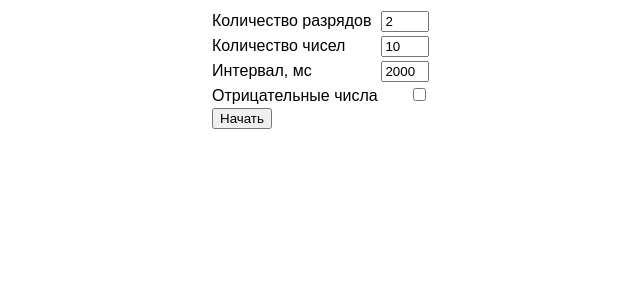
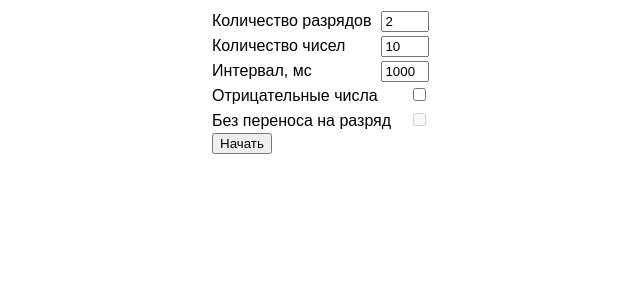
Before and after one commit to panaramix/panaramix.github.io, a Jekyll site: the page counter.html, which Jekyll copies as it is, in a window 1280 px wide. Shown: the top 300 px of the page, without its empty margins (178-818 px from the left). Built offline with Jekyll 4.4.1, drawn with Linux system fonts in a browser that asks for light colours; part of the change alters nothing that is shown.

Commit message:
доработка Счета

```diff
--- a/counter.html
+++ b/counter.html
@@ -7,8 +7,8 @@
 </head>
 <body>
     <div id="numbers" class="numbers">
+      <div id="debug"></div>
       <h1 id="counter"></h1>
-      <input type="button" value="Готово!" onClick="showParam()"/>
     </div>
 
     <div id="param" class="param">
@@ -25,7 +25,7 @@
 
       <div class="field">
         <label for="interval">Интервал, мс</label>
-        <input type="text" id="interval" value="2000">
+        <input type="text" id="interval" value="1000">
       </div>
 
       <div class="field">
@@ -33,10 +33,15 @@
         <input type="checkbox" id="negative">
       </div>
 
+      <div class="field">
+        <label for="nocarryover">Без переноса на разряд</label>
+        <input type="checkbox" id="nocarryover" disabled>
+      </div>
+
         <input type="button" value="Начать" onClick="startCount()"/>
     </div>
 
-    <div id="debug"></div>
+
 
     <script type="text/javascript">
 
@@ -51,30 +56,45 @@
         var amount = parseInt(document.getElementById("amount").value, 10);
         var interval = parseInt(document.getElementById("interval").value, 10);
         var negative = document.getElementById("negative").checked;
+        var nocarryover = document.getElementById("nocarryover").checked;
 
         var arr = [];
         var max = Math.pow(10, range) - 1;
         var min = negative ? -max : 1;
+        var lastNum = 0;
+        var sum = 0;
 
         for (i = 0; i < amount; i ++) {
-          arr.push(randomInteger(min, max));
+          if (nocarryover) {
+
+          } else {
+            var randomNum = randomInteger(min, max);
+          }
+          if (randomNum == 0 || randomNum == lastNum) {
+            i --;
+            continue;
+          }
+          arr.push(randomNum);
+          lastNum = randomNum;
         }
         //debug.innerHTML = arr;
         numbers.classList.toggle('show');
         param.classList.toggle('hide');
 
-        var j = -1;
-        setInterval(function () {
+        counter.innerHTML = arr[0];
+        var j = 0;
+        var intervalId = setInterval(function () {
           if (++ j < arr.length) {
             counter.innerHTML = arr[j];
           }
         }, interval);
+
+        setTimeout(function () {
+          clearInterval(intervalId);
+          numbers.classList.toggle('show');
+          param.classList.toggle('hide');
+        }, amount * interval);
       };
-
-      function showParam() {
-        numbers.classList.toggle('show');
-        param.classList.toggle('hide');
-      }
 
       function randomInteger(min, max) {
         var rand = min + Math.random() * (max + 1 - min);
```
